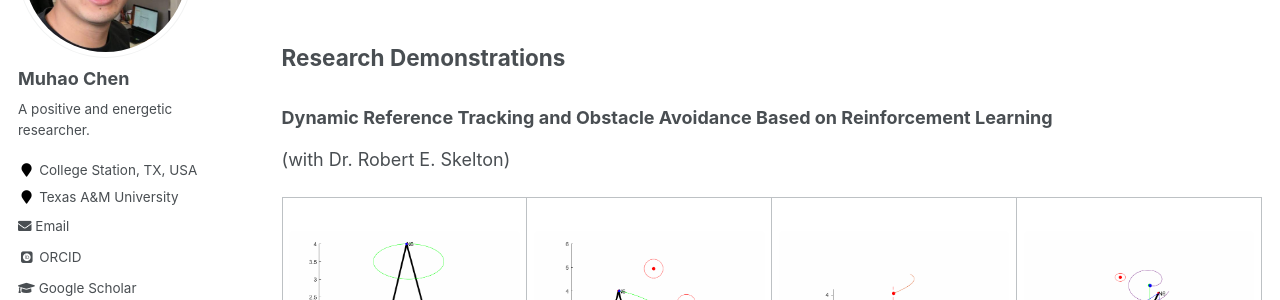
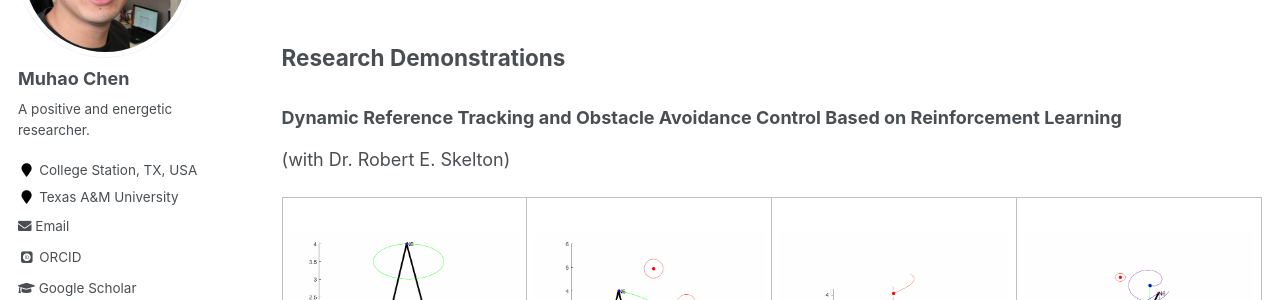
Before and after one commit to Muhao-Chen/muhao-chen.github.io, a Jekyll site: the page built from _pages/research.md, in a window 1280 px wide and 900 px high, scrolled down 630 px. Shown: the part 153-453 px from the top of the window. Built offline with Jekyll 4.4.1, drawn with Linux system fonts in a browser that asks for light colours; some web fonts are replaced.

Commit message:
Update research.md

```diff
--- a/_pages/research.md
+++ b/_pages/research.md
@@ -80,7 +80,7 @@ We would also like to develop and offer more and more software and tools to help
 ## Research Demonstrations
 
 
-### Dynamic Reference Tracking and Obstacle Avoidance Based on Reinforcement Learning
+### Dynamic Reference Tracking and Obstacle Avoidance Control Based on Reinforcement Learning
 (with Dr. Robert E. Skelton)
 
 <table>
```
